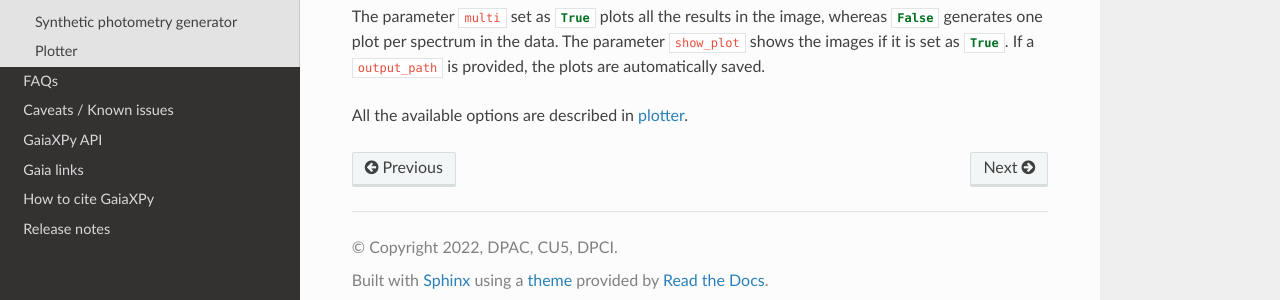
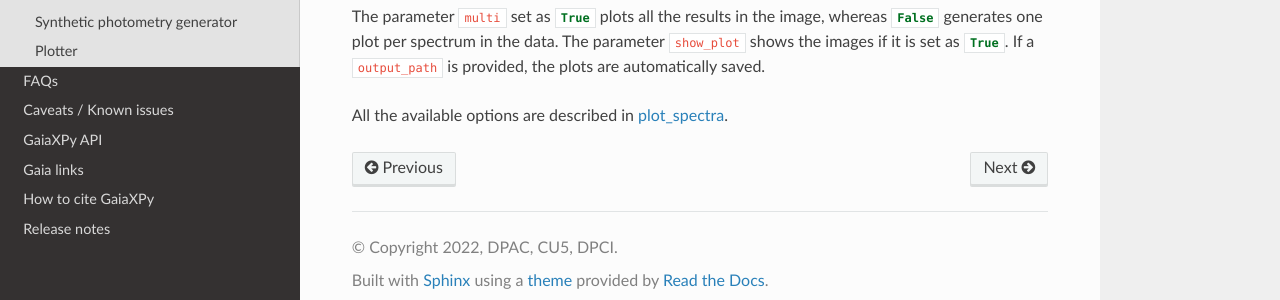
Before and after one commit to gaia-dpci/GaiaXPy, a Sphinx documentation site: the page built from docs/source/usage.rst, in a window 1280 px wide and 900 px high, scrolled down 4236 px. Shown: the part 583-883 px from the top of the window. Built offline with Sphinx 7.4.7 and the Read the Docs theme 2.0.0, drawn with Linux system fonts in a browser that asks for light colours; formulas are drawn with MathJax 3.

Commit message:
fix plotter link

```diff
--- a/docs/source/gaiaxpy.plotter.rst
+++ b/docs/source/gaiaxpy.plotter.rst
@@ -16,12 +16,12 @@ Plotter
    :undoc-members:
    :show-inheritance:
 
+.. _plotter:
+
 .. automodule:: gaiaxpy.plotter.plot_spectra
    :members:
    :undoc-members:
    :show-inheritance:
-
-.. _plotter:
 
 .. automodule:: gaiaxpy.plotter.plotter
    :members:
--- a/docs/source/usage.rst
+++ b/docs/source/usage.rst
@@ -209,4 +209,4 @@ This functionality allows to plot the output of the calibrator and converter. It
 The parameter :python:`multi` set as :python:`True` plots all the results in the image, whereas :python:`False` generates one plot per spectrum in the data.
 The parameter :python:`show_plot` shows the images if it is set as :python:`True`. If a :python:`output_path` is provided, the plots are automatically saved.
 
-All the available options are described in :ref:`plotter <plotter>`.
+All the available options are described in :ref:`plot_spectra <plotter>`.
```
